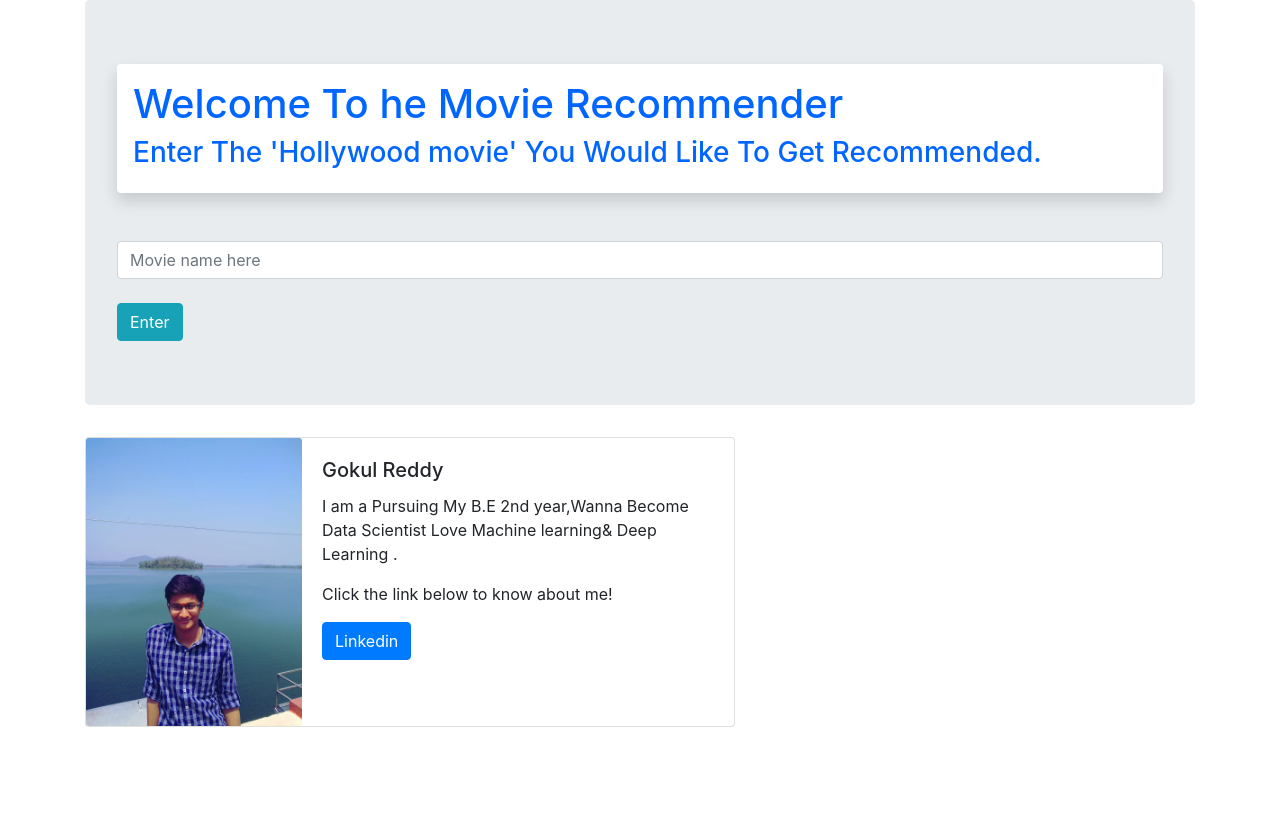
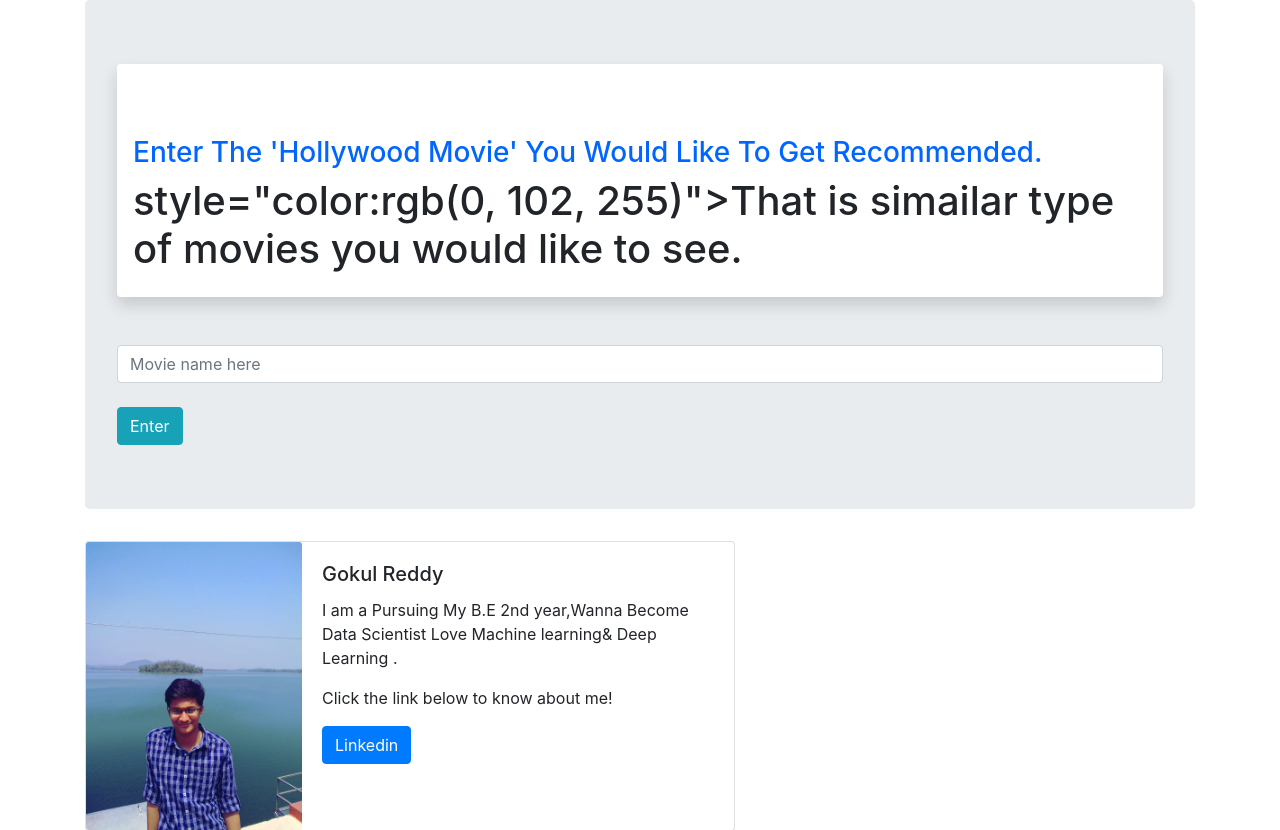
Before and after one commit to GOKUL-REDDY/Movie-Recommendation-hollywood-, a Flask app: page / in a window 1280 px wide. Shown: the part 98-928 px from the top of the page. Before the commit the page ends 825 px from the top, so only its background shows below. Run offline with Flask 2, Linux system fonts and the light colour scheme; some libraries are stand-ins or nearby versions.

Commit message:
Update home.html

```diff
--- a/templates/home.html
+++ b/templates/home.html
@@ -1,8 +1,9 @@
 {% extends 'base.html' %}
 {% block content %}
 <div class="shadow p-3 mb-5 bg-white rounded">
-  <h1 style="color:rgb(0, 102, 255)">Welcome To he Movie Recommender</h1>
-  <h3 style="color:rgb(0, 102, 255)">Enter The 'Hollywood movie' You Would Like To Get Recommended.</h3>
+  <h1 style="color:rgb(255, 255, 255)">Welcome To Movie Recommender</h1>
+  <h3 style="color:rgb(0, 102, 255)">Enter The 'Hollywood Movie' You Would Like To Get Recommended.</h3>
+  <h1>style="color:rgb(0, 102, 255)">That is simailar type of movies you would like to see.</1>
 </div>
 
   <form action="{{url_for('recommend')}}">
```
